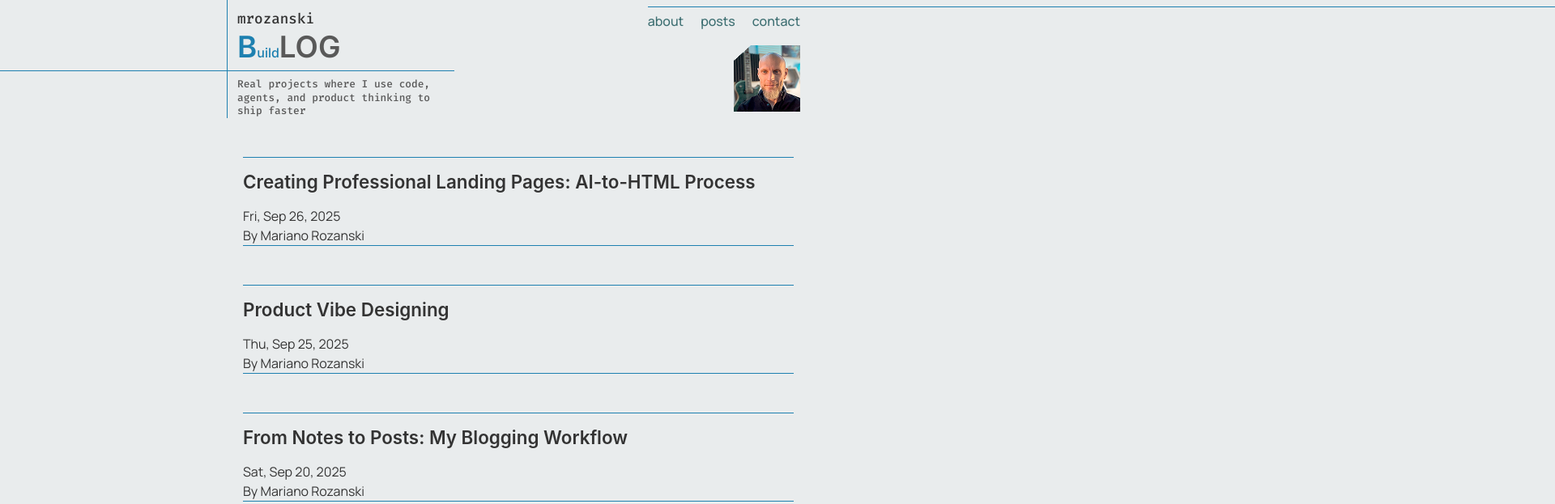
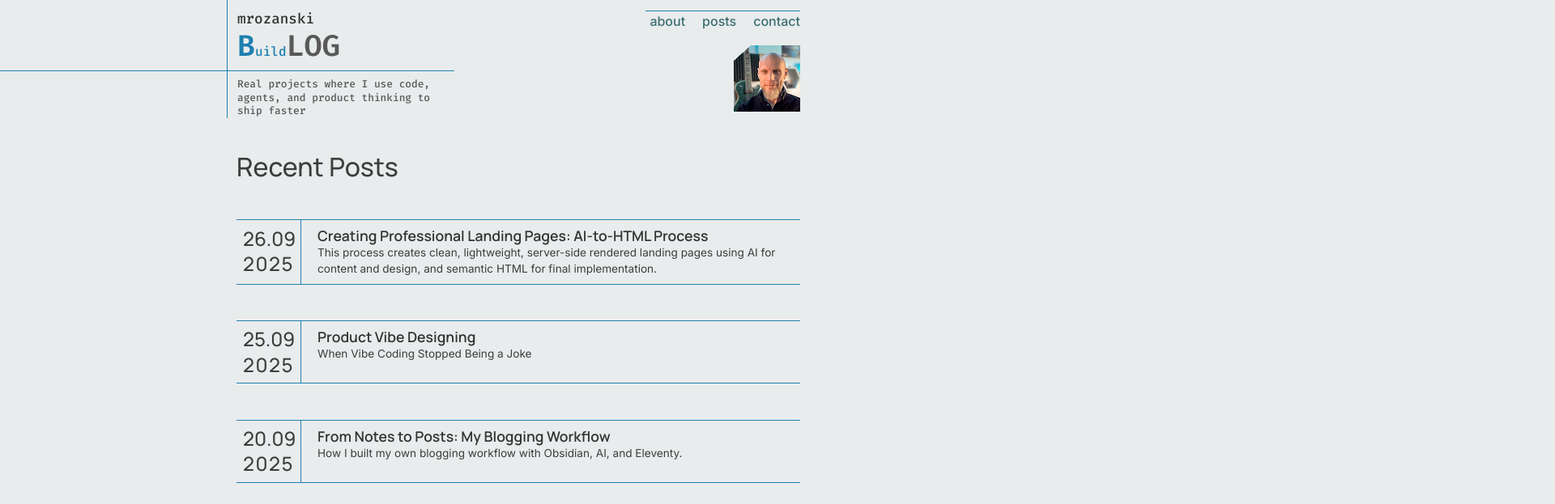
Before and after one commit to mrozanski/mrozanski.github.io, an Eleventy site: page src/index.html in a window 1280 px wide. Shown: the top 623 px of the page at 81% size, 1920 px wide, since content can reach past the window. Built offline with nearby package versions, Linux system fonts and the light colour scheme; Eleventy itself is replaced by a stand-in of ours; files that its build step writes are made by us from their sources; a web font is replaced by a local one.

Commit message:
Home: list of posts redesign

```diff
--- a/src/_includes/base.njk
+++ b/src/_includes/base.njk
@@ -33,12 +33,8 @@
             </div>
         </div>
 
-        <div class="header-center" aria-hidden="true">
-            <!-- Central separator (no content) -->
-        </div>
-
         <div class="header-right">
-            <div class="border-line border-top-right" aria-hidden="true"></div>
+            <!--div class="border-line border-top-right" aria-hidden="true"></div-->
             <div class="cell cell-top">
             <!-- Top-right content -->
             <ul class="menu">
--- a/src/index.html
+++ b/src/index.html
@@ -3,16 +3,23 @@ layout: base.njk
 title: Home
 ---
 
-    {%- for post in collections.all | reverse -%}
+<h1 class="home-title">Recent Posts</h1>
+
+{%- for post in collections.all | reverse -%}
   {%- if post.url != "/posts/" and "/posts/" in post.url -%}
     <article class="post-preview">
-      <h2><a href="{{ post.url }}">{{ post.data.title }}</a></h2>
-      {%- if post.data.date -%}
-        <p class="post-date">{{ post.data.date | dateFormat }}</p>
-      {%- endif -%}
-      {%- if post.data.author -%}
-        <p class="post-author">By {{ post.data.author }}</p>
-      {%- endif -%}
+      <div class="post-preview-inner">
+        <div class="post-preview-date">
+          {%- if post.data.date -%}
+            <span class="post-date-day">{{ post.data.date | dateDayMonth }}</span>
+            <span class="post-date-year">{{ post.data.date | dateYear }}</span>
+          {%- endif -%}
+        </div>
+        <div class="post-preview-content">
+          <h2><a href="{{ post.url }}">{{ post.data.title }}</a></h2>
+          <p class="post-excerpt">{{ post.data.excerpt }}</p>
+        </div>
+      </div>
     </article>
   {%- endif -%}
 {%- endfor -%}
--- a/src/posts/blogging-workflow-eleventy.md
+++ b/src/posts/blogging-workflow-eleventy.md
@@ -1,6 +1,7 @@
 ---
 layout: post.njk
 title: "From Notes to Posts: My Blogging Workflow"
+excerpt: "How I built my own blogging workflow with Obsidian, AI, and Eleventy."
 author: "Mariano Rozanski"
 date: 2025-09-20
 tags: ["blogging", "techstack", "workflow", "obsidian", "github-pages", "eleventy", "ai-tools"]
--- a/src/posts/landing_page_process.md
+++ b/src/posts/landing_page_process.md
@@ -2,6 +2,7 @@
 layout: post.njk
 author: "Mariano Rozanski"
 title: "Creating Professional Landing Pages: AI-to-HTML Process"
+excerpt: "This process creates clean, lightweight, server-side rendered landing pages using AI for content and design, and semantic HTML for final implementation."
 date: 2025-09-26
 tags: [ai, design, workflow, coding, landing-page, semantic-html, css]
 ---
--- a/src/posts/vibe_designing.md
+++ b/src/posts/vibe_designing.md
@@ -2,6 +2,7 @@
 layout: post.njk
 author: "Mariano Rozanski"
 title: "Product Vibe Designing"
+excerpt: "When Vibe Coding Stopped Being a Joke"
 date: 2025-09-25
 tags: [ai, design, workflow, coding]
 ---
--- a/src/style.css
+++ b/src/style.css
@@ -26,7 +26,7 @@ Version: 1.0
 
 /* CSS Variables */
 :root {
-    --color-text: #353535ff;
+    --color-text: #3d3d3d;
     --color-muted: hsl(0, 0%, 35%);
     --caribbean-current: #3c6e71ff;
     --color-background: #E9ECED;
@@ -37,13 +37,14 @@ Version: 1.0
     --color-secondary: var(--indigo-dye);
     --color-accent: var(--caribbean-current);
     --header-height: 60px;
-    --font-body: 'Manrope', -apple-system, BlinkMacSystemFont, "Segoe UI", Roboto, Oxygen-Sans, Ubuntu, Cantarell, "Helvetica Neue", sans-serif;
-    --font-heading: 'WF Visual Sans', -apple-system, BlinkMacSystemFont, "Segoe UI", Roboto, Oxygen-Sans, Ubuntu, Cantarell, "Helvetica Neue", sans-serif;
+    --font-heading: 'Manrope', -apple-system, BlinkMacSystemFont, "Segoe UI", Roboto, Oxygen-Sans, Ubuntu, Cantarell, "Helvetica Neue", sans-serif;
+    /* --font-heading: 'WF Visual Sans', -apple-system, BlinkMacSystemFont, "Segoe UI", Roboto, Oxygen-Sans, Ubuntu, Cantarell, "Helvetica Neue", sans-serif; */
     --font-mono: 'Fira Code', 'Courier New', Courier, monospace;
-    --font-inter: 'Inter', -apple-system, BlinkMacSystemFont, "Segoe UI", Roboto, Oxygen-Sans, Ubuntu, Cantarell, "Helvetica Neue", sans-serif;
+    --font-body: 'Inter', -apple-system, BlinkMacSystemFont, "Segoe UI", Roboto, Oxygen-Sans, Ubuntu, Cantarell, "Helvetica Neue", sans-serif;
     --header-max-width: 45rem;
     --header-left-width: 280px;
     --header-right-width: 280px;
+    --content-padding-h: 0.75rem
 }
 
 /* Reset and base styles */
@@ -140,7 +141,7 @@ a img {
 
 /* Container for main content */
 .container {
-    max-width: 45rem;
+    max-width: var(--header-max-width);
     margin: 0 auto;
     padding: 0 2.5rem;
     overflow: hidden;
@@ -148,7 +149,7 @@ a img {
 
 /* Wider container for header and footer elements */
 .wide-container {
-    max-width: 45rem;
+    max-width: var(--header-max-width);
     margin: 0 auto;
     padding-bottom: 0;
     overflow: hidden;
@@ -177,6 +178,9 @@ a img {
 
 ul.menu {
     margin-bottom: 0;
+    padding-left: 0;
+    margin-left: 0;
+    border-top: 1px solid var(--borders);
 }
 
 /* Title styling */
@@ -364,10 +368,73 @@ footer a, footer a:visited, footer a:link {
     padding: .1rem 0 0 1.2rem;
     margin-top: .5rem;
 }
+
+.home-title {
+    font-size: 2rem;
+    font-weight: 500;
+    margin: 2.5rem 0;
+    text-align: left;
+}
 .post-preview {
-    margin-top: 3rem;
+    margin-top: 2.8rem;
     border-top: 1px solid var(--borders);
     border-bottom: 1px solid var(--borders);
+    background-color: var(--color-background);
+}
+
+.post-preview-inner {
+    display: flex;
+    align-items: stretch;
+}
+
+.post-preview-date {
+    width: 5rem;
+    flex-shrink: 0;
+    display: flex;
+    flex-direction: column;
+    align-items: flex-start;
+    justify-content: center;
+    gap: 0.15rem;
+    padding: .5rem 0.5rem;
+    border-right: 1px solid var(--borders);
+    font-weight: 500;
+    font-size: 1.5rem;
+    font-family: var(--font-heading);
+    color: var(--color-text);
+}
+
+.post-preview-date .post-date-day,
+.post-preview-date .post-date-year {
+    line-height: 1.2;
+}
+
+.post-date-year {
+    letter-spacing: 0.1rem;
+}
+
+.post-preview-content {
+    flex: 1;
+    padding: .5rem 1.25rem;
+    display: flex;
+    flex-direction: column;
+}
+
+.post-preview-content h2 {
+    margin: 0;
+    font-size: 1.1rem;
+}
+
+.post-excerpt {
+    margin: 0;
+    font-size: 0.85rem;
+    font-weight: 400;
+    line-height: 1.5;
+    color: var(--color-text);
+    display: -webkit-box;
+    -webkit-box-orient: vertical;
+    -webkit-line-clamp: 2;
+    line-clamp: 2;
+    overflow: hidden;
 }
 
 /* Code block styles */
@@ -426,7 +493,7 @@ main {
 .main-container {
     width: 45rem;
     margin: 0 auto;
-    padding: 0 20px;
+    padding: 0 var(--content-padding-h);
     flex: 1;
 }
 
@@ -679,7 +746,6 @@ width: calc(100vw + 100%);
 .header-right {
     display: flex;
     flex-direction: column;
-width: var(--header-right-width);
     flex-shrink: 0;
     margin-left: auto;
     position: relative;
@@ -704,6 +770,8 @@ align-items: center;
     justify-content: end;
     position: relative;
     z-index: 1;
+    padding-left: 0;
+    margin-left: 0;
 }
 
 .header-right .cell-bottom {
@@ -716,7 +784,7 @@ justify-content: end;
 
 /* Content cells: no background (as per spec); add padding as needed */
 .cell {
-padding: 0.5rem 0.75rem;
+padding: 0.5rem var(--content-padding-h);
 }
 
 .cell p {
```
Also changed, not shown: .eleventy.js, post-index.png (added). Lines whose indentation alone changed are shown as unchanged.
